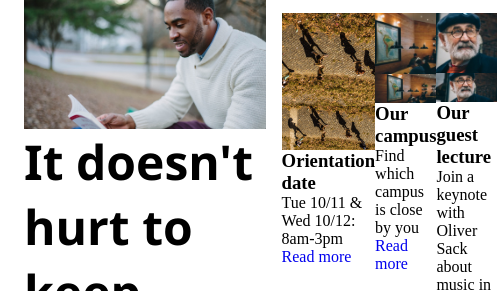
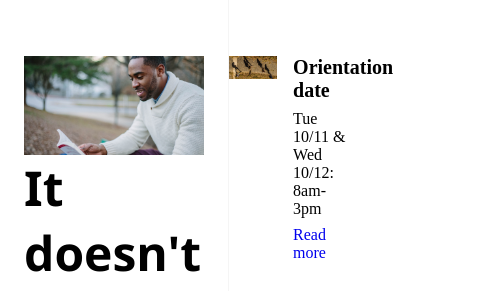
Before and after one commit to kashpateltech/capstone-colmar-academy, a plain HTML site: page index.html in a window 390 px wide. Shown: the part 741-1032 px from the top of the page, 497 px wide, since content can reach past the window. Drawn offline with Linux system fonts and the light colour scheme; files whose address does not match are found by name.

Commit message:
added media query

```diff
--- a/style.css
+++ b/style.css
@@ -23,6 +23,10 @@ h1 {
     font-family: 'Segoe UI', Tahoma, Geneva, Verdana, sans-serif;
 }
 
+h2 {
+    font-weight: bold;
+}
+
 li {
     list-style: none;
 }
@@ -45,7 +49,73 @@ li {
 
 .container-flex-content .side-content {
     display: flex;
-    padding: 1rem 0 1rem 1rem;
+    padding: 2rem 0;
+    width: 40%;
+    flex-direction: column;
 }
 
+.container-flex-content .container-main-content {
+    width: 60%;
+    padding: 2rem 1.5rem 2rem 0;
+    border-right: 1px solid rgb(245, 245, 245);
+}
 /* side content image */
+.side-content-image {
+    display: flex;
+    padding: 1rem 0 1rem 1rem;
+    border-bottom: 1px solid rgb(245, 245, 245);
+}
+
+.side-content-image:first-child {
+    padding-top: 0;
+}
+
+.side-content-image:last-child {
+    padding-bottom: 0;
+    border-bottom: none;
+}
+
+.side-content-image .image-container {
+    width: 35%;
+}
+
+.side-content-image .side-text-content {
+    display: flex;
+    flex-direction: column;
+    justify-content: center;
+    width: 65%;
+    padding: 0 0.75rem 0 1rem;
+}
+
+.side-content-image h3 {
+    padding-bottom: 0.5rem;
+    font-size: 1.25rem;
+    font-weight: bold;
+}
+
+.side-content-image p {
+    padding-bottom: 0.5rem;
+}
+
+.side-content-image .mobile {
+    display: none;
+}
+
+@media only screen and (max-width:895px){
+    .side-content-image .desktop {
+        display: none;
+    }
+
+    .side-content-image .mobile {
+        display: block;
+    }
+
+    .side-content-image {
+        padding-left: 0;
+        border-bottom: none;
+    }
+
+    .side-content-image .image-container {
+        width: 100%;
+    }
+}
```
